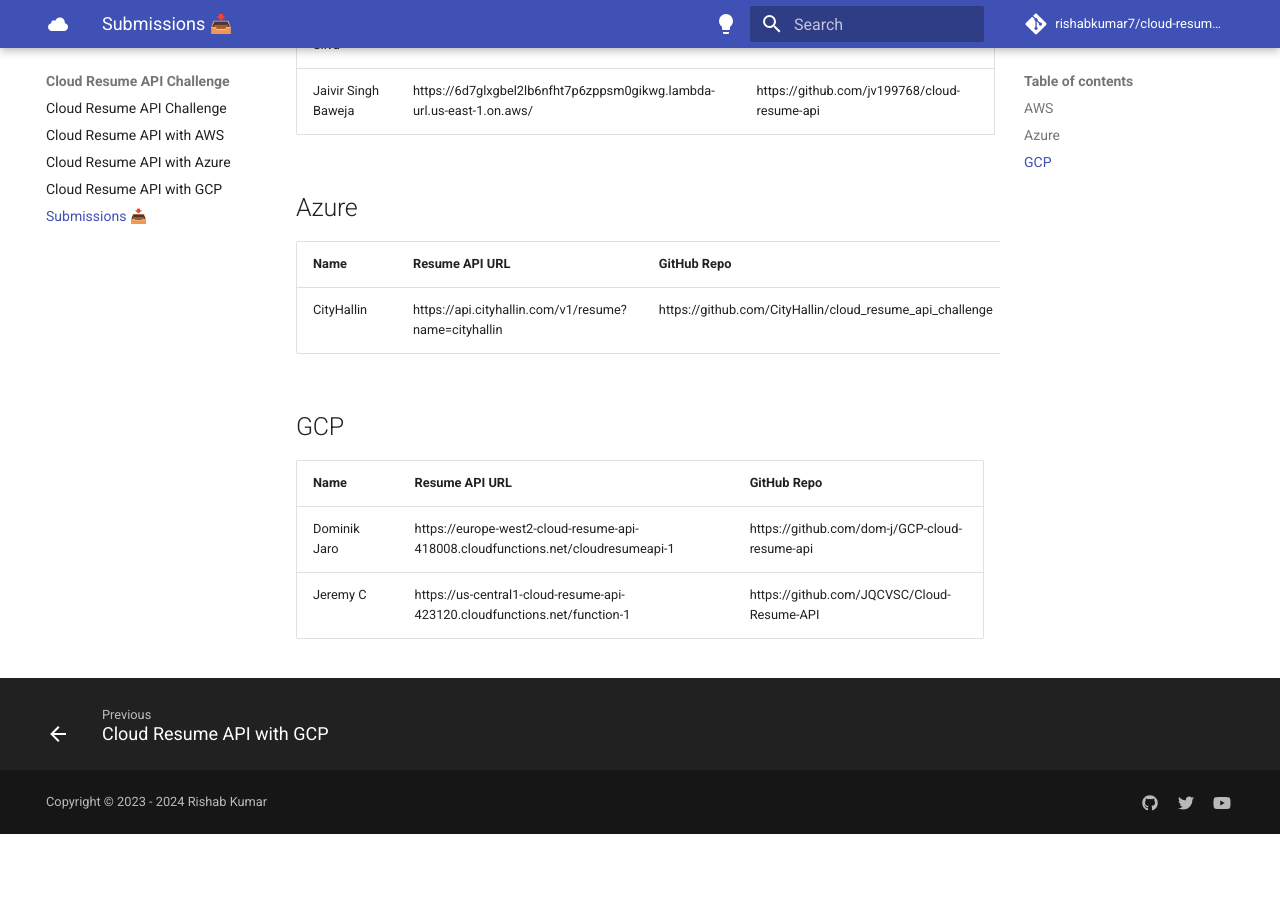
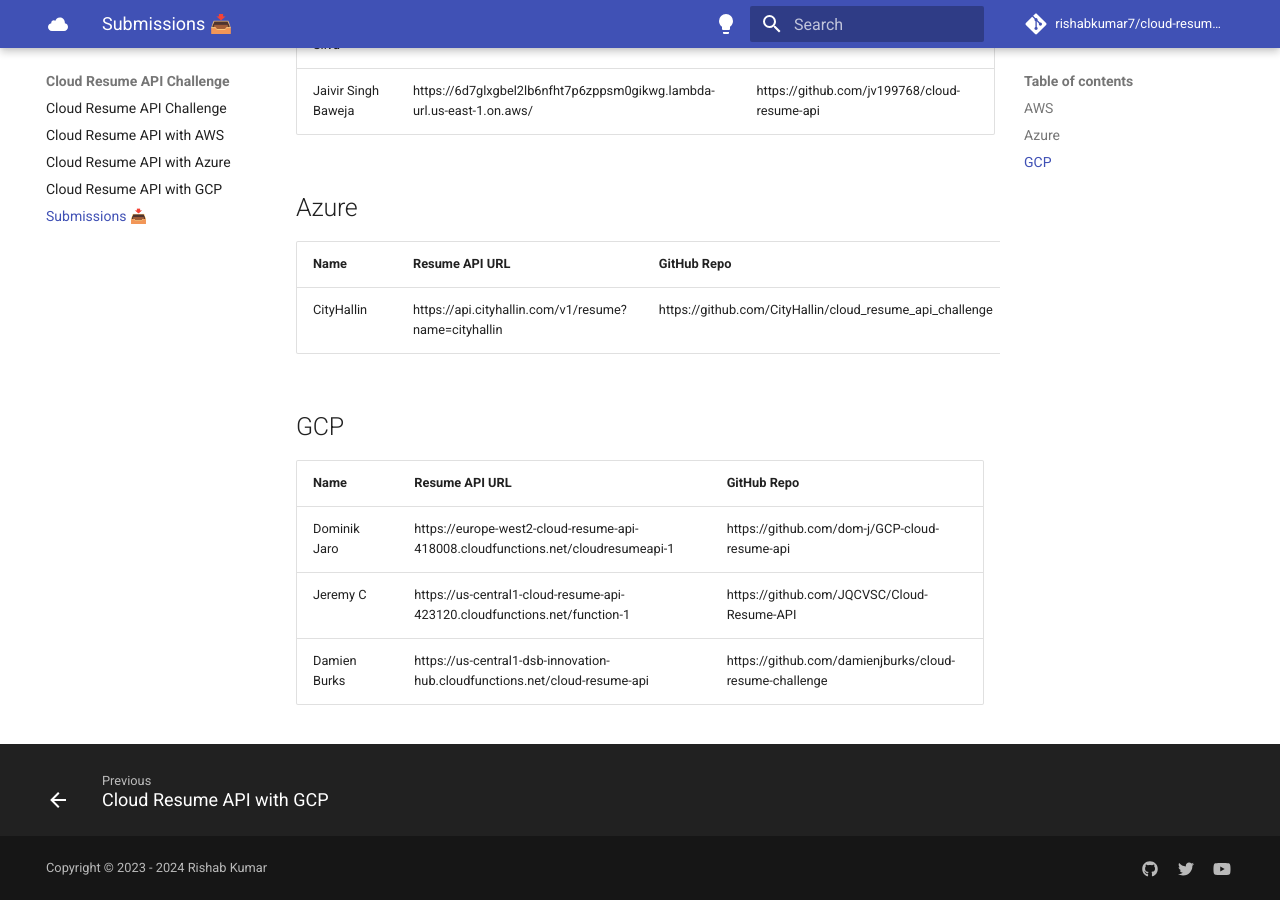
Before and after one commit to rishabkumar7/cloud-resume-api, an MkDocs documentation site: the page built from docs/submissions.md, in a window 1280 px wide and 900 px high, scrolled down 558 px. Built offline with MkDocs 1.6.1 and Material for MkDocs 9.7.7, drawn with Linux system fonts in a browser that asks for light colours; comment, search, counter and statistics services are not loaded; before the commit the page ends 1392 px from its top, so only the background shows below that.

Commit message:
adding damien's submission/solution with github repo link

```diff
--- a/docs/submissions.md
+++ b/docs/submissions.md
@@ -24,3 +24,4 @@
 | ------------ | -------------- | ----------- |
 | Dominik Jaro | https://europe-west2-cloud-resume-api-418008.cloudfunctions.net/cloudresumeapi-1  | https://github.com/dom-j/GCP-cloud-resume-api  |
 | Jeremy C | https://us-central1-cloud-resume-api-423120.cloudfunctions.net/function-1  | https://github.com/JQCVSC/Cloud-Resume-API  |
+| Damien Burks | https://us-central1-dsb-innovation-hub.cloudfunctions.net/cloud-resume-api | https://github.com/damienjburks/cloud-resume-challenge |
```
